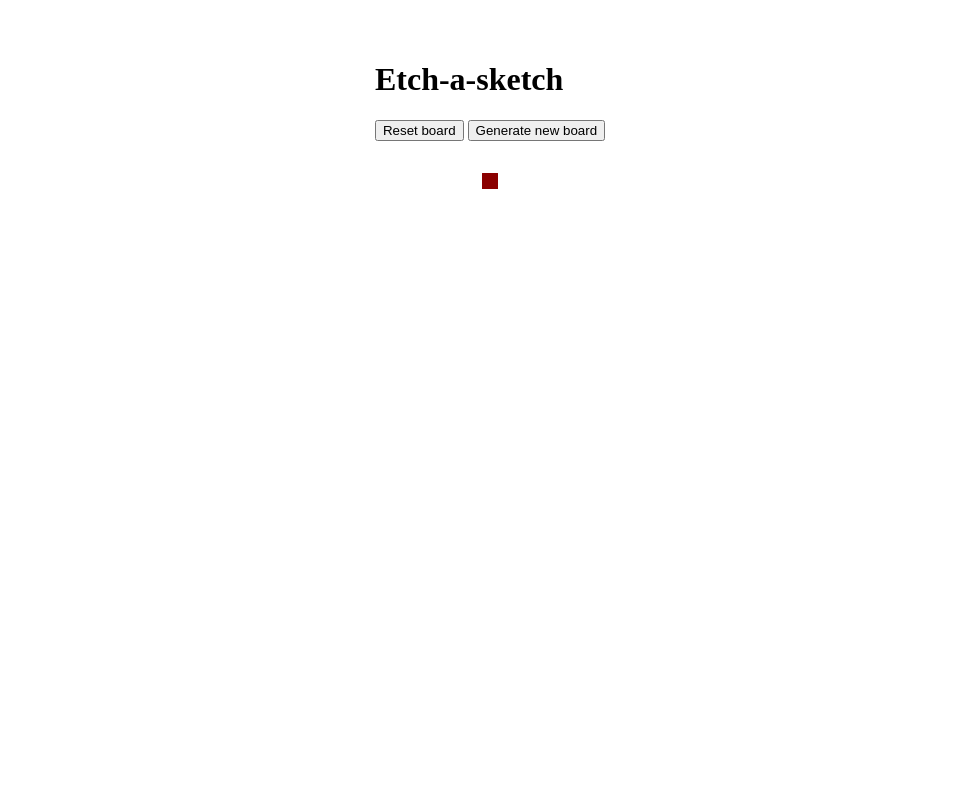
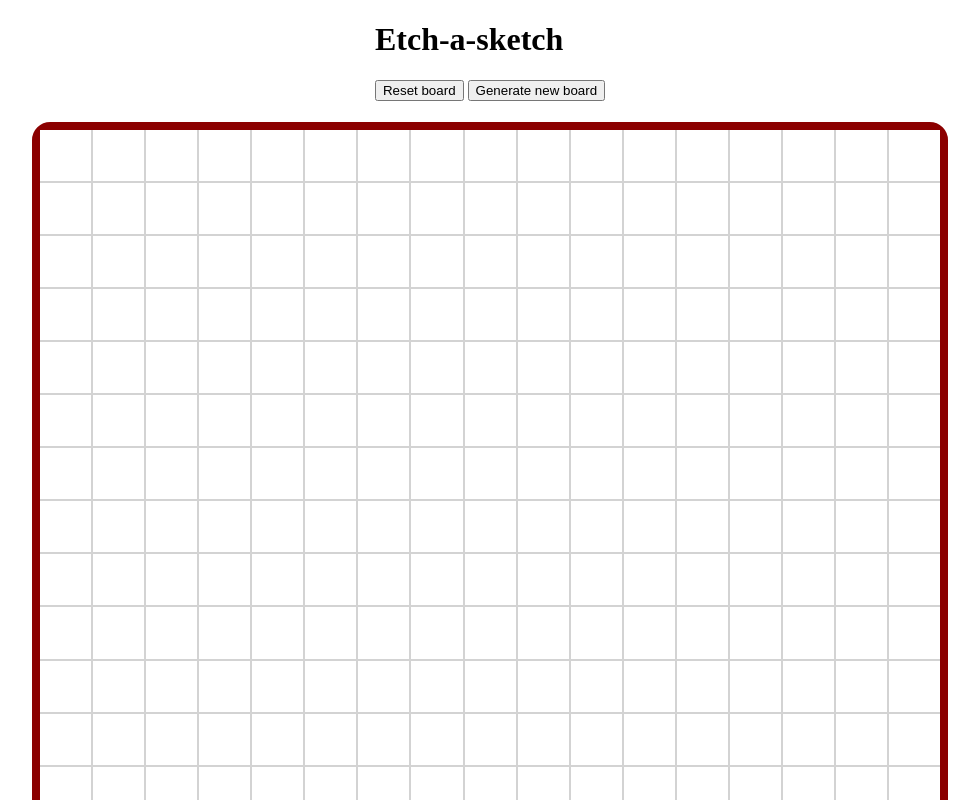
Before and after one commit to ssmeier/odin-etch-a-sketch, a plain HTML site: page index.html in a window 1280 px wide. Both pictures are taken after a click on the button "Reset board". Shown: the top 800 px of the page, without its empty margins (150-1129 px from the left). Drawn offline with Linux system fonts and the light colour scheme.

Commit message:
Way too many changes before a commit :(

```diff
--- a/app.js
+++ b/app.js
@@ -1,21 +1,40 @@
 class EtchBoard {
-    constructor(x,y){
-        this.x = x
-        this.y = y
 
+    generateBoard (x) {
+        var columns = x;
+        for(let i = 0; i <= columns; i++){
+            let col = document.createElement("div");
+            col.classList.add('pixel-col')
+            document.querySelector('.board-container').appendChild(col)
+                for(let j = 0; j <= columns; j++) {
+                    let pixel = document.createElement("div");
+                    pixel.classList.add('pixel');
+                    pixel.addEventListener('mouseover', () => {
+                        pixel.classList.add('color-pixel')
+                    });
+                    col.appendChild(pixel)
+                }
+        }
     }
 
-    generateBoard (x,y) {
-        var totalSquares = (x * y);
-        for(let i = 0; i <= totalSquares; i++){
-            let pixel = document.createElement("div");
-            console.log(pixel)
-            pixel.classList.add('pixel');
-            console.log(document.querySelector('.board-container'))
-            document.querySelector('.board-container').appendChild(div);
-        }
+    clearBoard(){
+        let board = document.querySelector('.board-container');
+        board.innerHTML = '';
     }
+
 }
 
-let defaultBoard = new EtchBoard(16,16);
-defaultBoard.generateBoard(16,16);
+let DefaultBoard = new EtchBoard;
+const defaultSize = 16;
+let resetButton = document.querySelector('.reset-button')
+
+resetButton.addEventListener('click', () =>{
+    DefaultBoard.clearBoard();
+    DefaultBoard.generateBoard(defaultSize);
+});
+let generateButton = document.querySelector('.new-board-button')
+generateButton.addEventListener('click', () => {
+    let genNum = prompt('Enter a number x to generate an x by x grid')
+    DefaultBoard.generateBoard(parseInt(genNum))
+})
+DefaultBoard.generateBoard(defaultSize)
--- a/index.html
+++ b/index.html
@@ -5,13 +5,13 @@
     <meta name="viewport" content="width=device-width, initial-scale=1.0">
     <title>Etch-a-sketch</title>
     <link rel="stylesheet" href="styles.css">
-    <script src="app.js"></script>
+    <script src="app.js" async></script>
 </head>
 <body>
     <header>
         <h1>Etch-a-sketch</h1>
-        <button>Reset board</button>
-        <button>Generate new board</button>
+        <button class="reset-button">Reset board</button>
+        <button class="new-board-button">Generate new board</button>
     </header>
     <div class="board-container">
 
--- a/styles.css
+++ b/styles.css
@@ -1,15 +1,34 @@
 header {
     justify-self: center;
-    padding: 2em;
+    padding: 0em 2em 1em;
 }
 
 .board-container {
+    height: 900px;
+    width: 900px;;
     display: flex;
     justify-self: center;
     border: solid darkred 0.5em;
     border-radius: 2%;
+    background-color:lightgrey;
+    margin: 5px;
+    gap: 2px;
+    flex-grow: 1;
+
+}
+
+.pixel-col {
+    display: flex;
+    flex-direction: column;
+    flex-grow: 1;
+    gap: 2px;
 }
 
 .pixel{
-    padding: 1em;
+    background-color: white;
+    flex-grow: 1;
 }
+
+.color-pixel {
+    background-color: black;
+}
```
